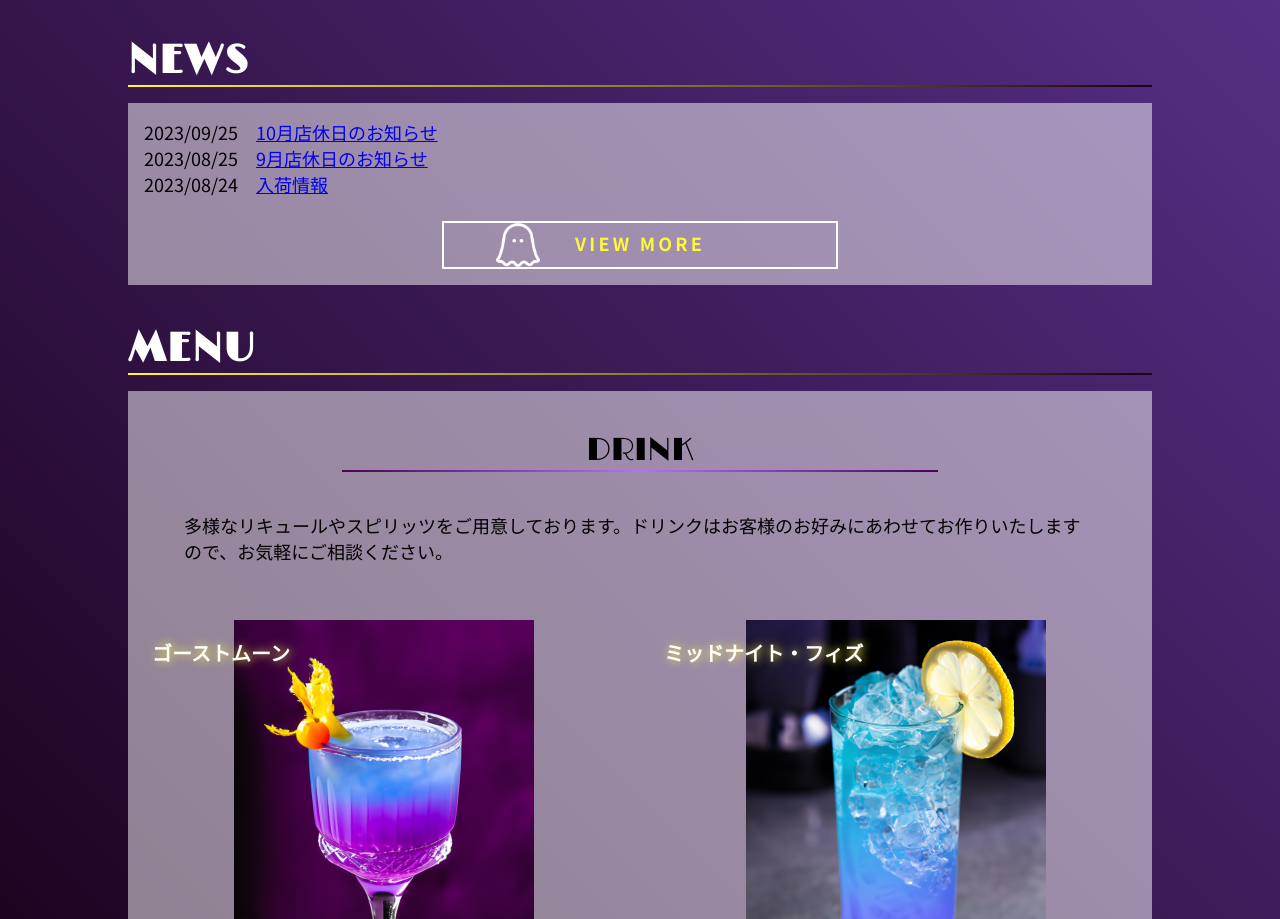
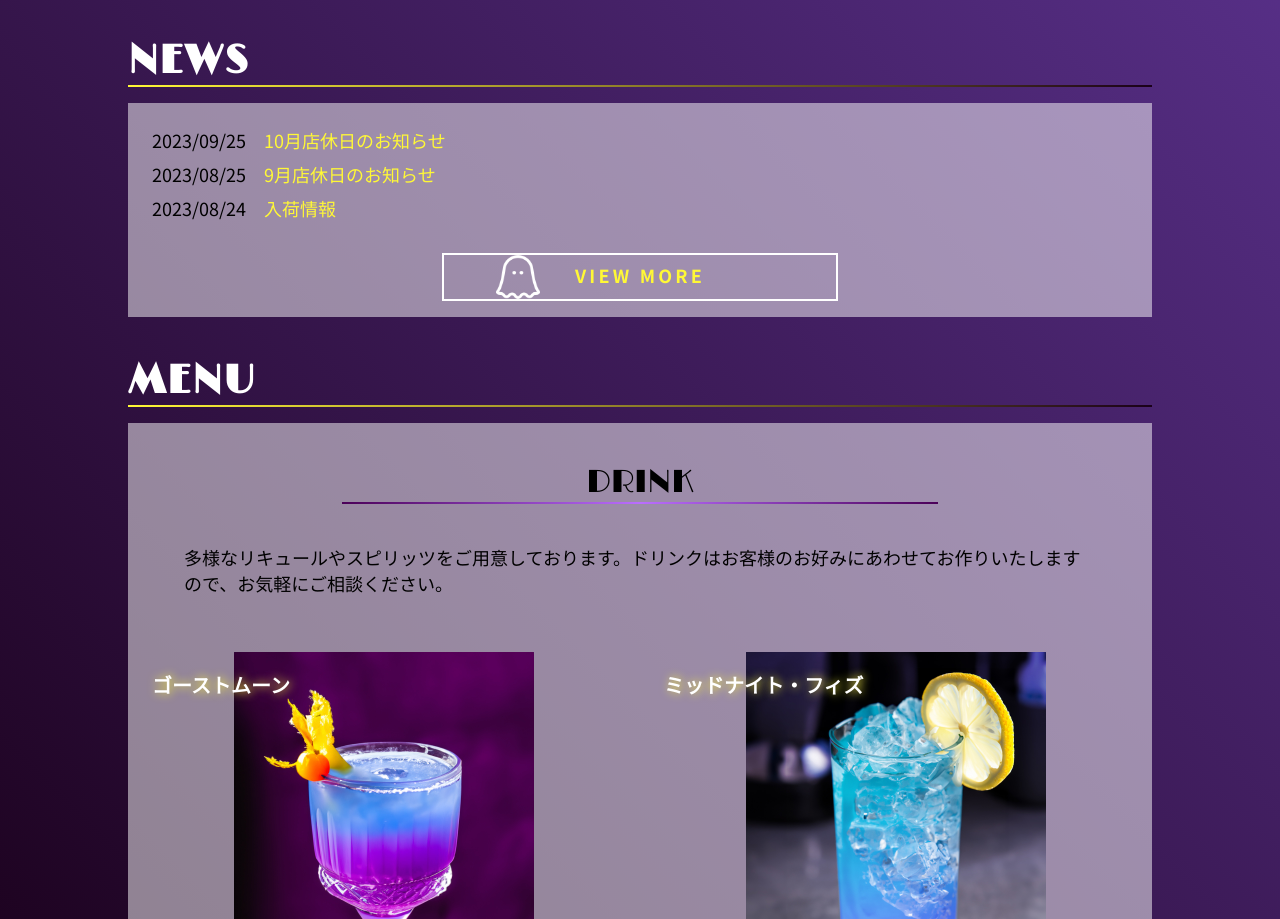
Before and after one commit to rkr-ksk/lesson-site, a plain HTML site: page index.html in a window 1280 px wide. Shown: the part 795-1714 px from the top of the page. Drawn offline with nearby package versions, Linux system fonts and the light colour scheme; a web font is replaced by a local one.

Commit message:
Add files via upload

```diff
--- a/css/style.css
+++ b/css/style.css
@@ -216,19 +216,19 @@ p {
 	padding: 16px;
 }
 
-.news article:nth-child(1) {
+.news div:nth-child(1) {
 	padding: 8px;
 }
-.news article + article {
+.news div + div {
 	padding:  0 8px 8px;
 }
 
-.news article a {
+.news div a {
 	text-decoration: none;
 	color: var(--sub-color);
 }
 
-.news article a:hover {
+.news div a:hover {
 	text-decoration: underline;
 	color: var(--main-color);
 }
```
